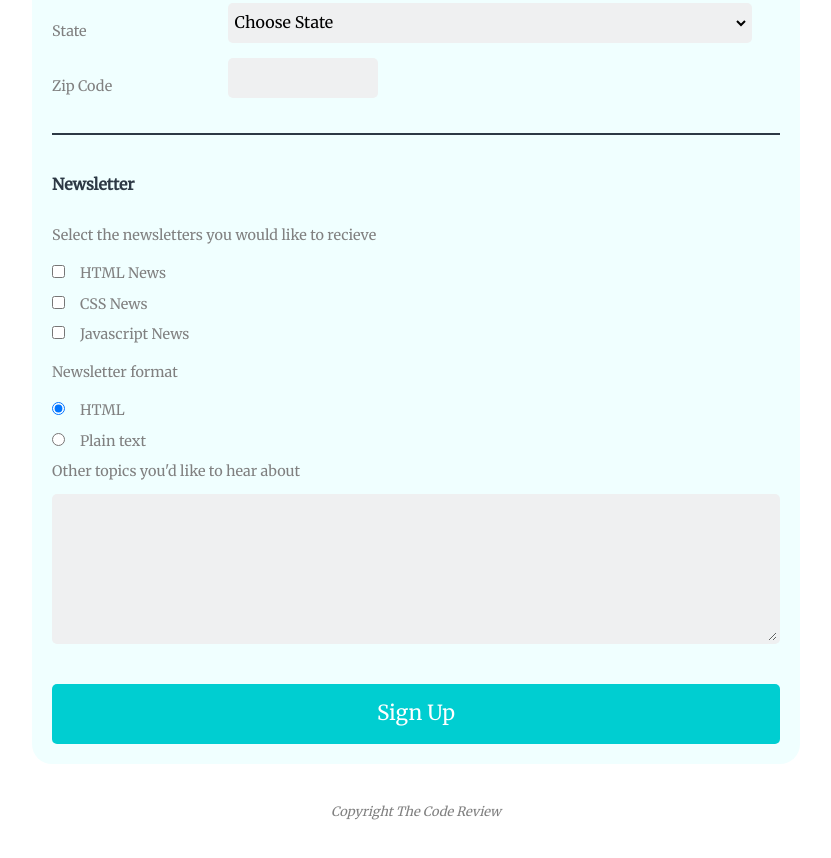
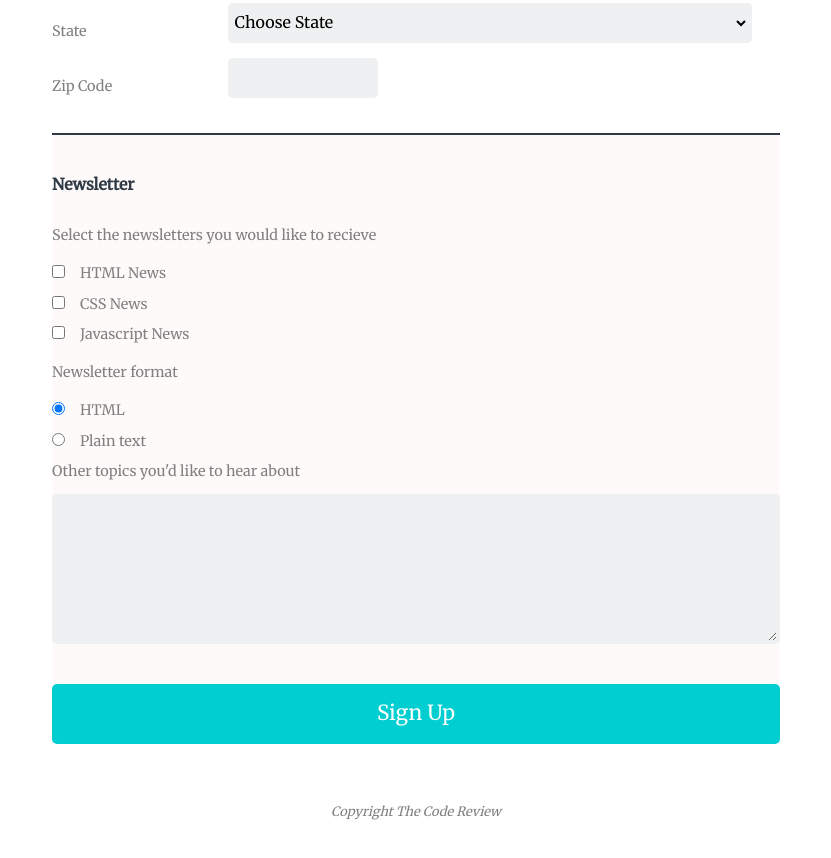
Before and after one commit to NicDominguez/FEWD_Techdegree_project3, a plain HTML site: page index.html in a window 1280 px wide. Shown: the part 530-1388 px from the top of the page, without its empty margins (224-1055 px from the left). Drawn offline with Linux system fonts and the light colour scheme.

Commit message:
Adjust final form padding and background colors

```diff
--- a/css/styles.css
+++ b/css/styles.css
@@ -29,14 +29,12 @@ h1 {
 }
 
 form {
-    margin: 20px 15px;
+    margin: 20px 5px;
     display: flex;
     flex-flow: column nowrap;
     max-width: 768px;
-    padding: 6px 6px;
+    padding: 8px 8px;
     border-radius: 20px;
-    background-color: azure;
-
 }
 
 .banner {
@@ -119,6 +117,7 @@ select:focus,
     flex-flow: column nowrap;
     color: grey;
     font-size: 0.9em;
+    background-color: snow;
 }
 
 .newsletter_type_options {
```
